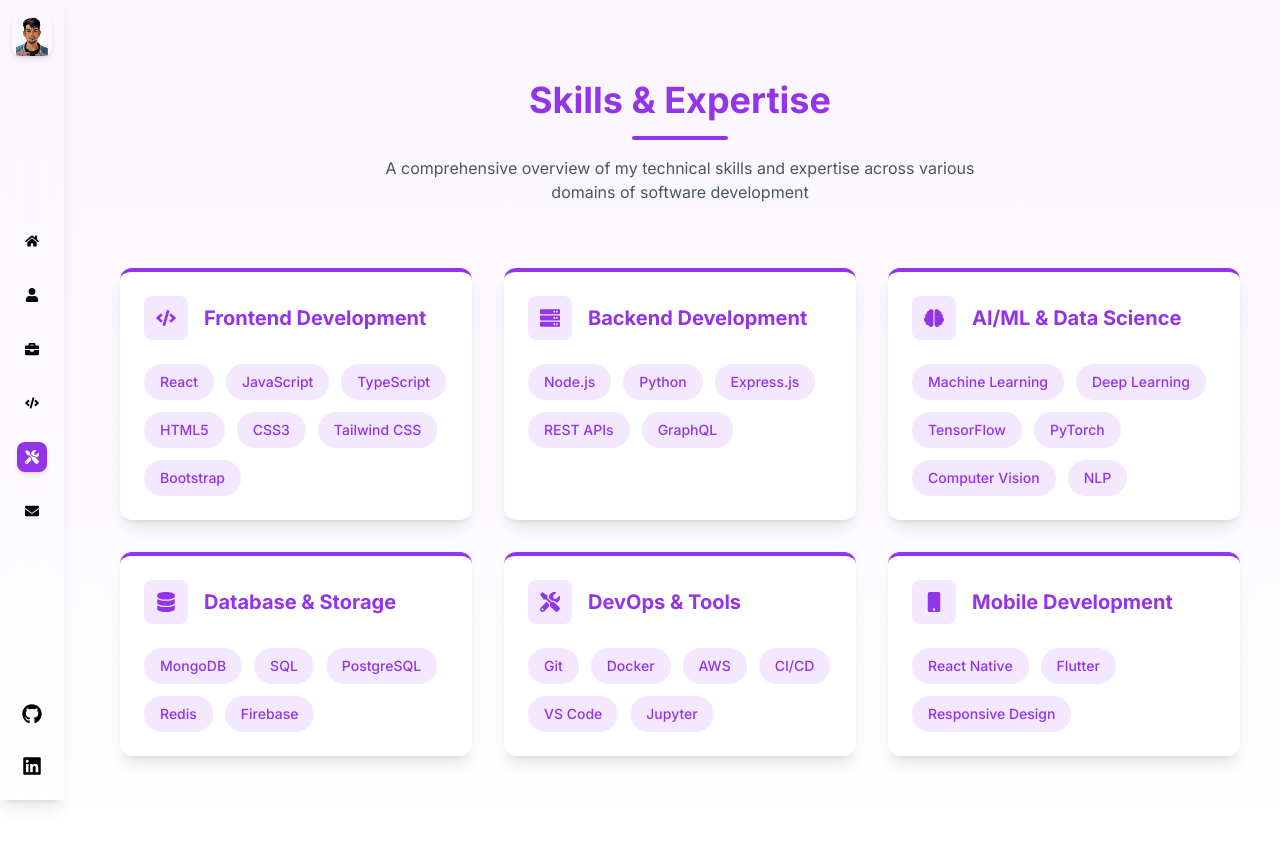
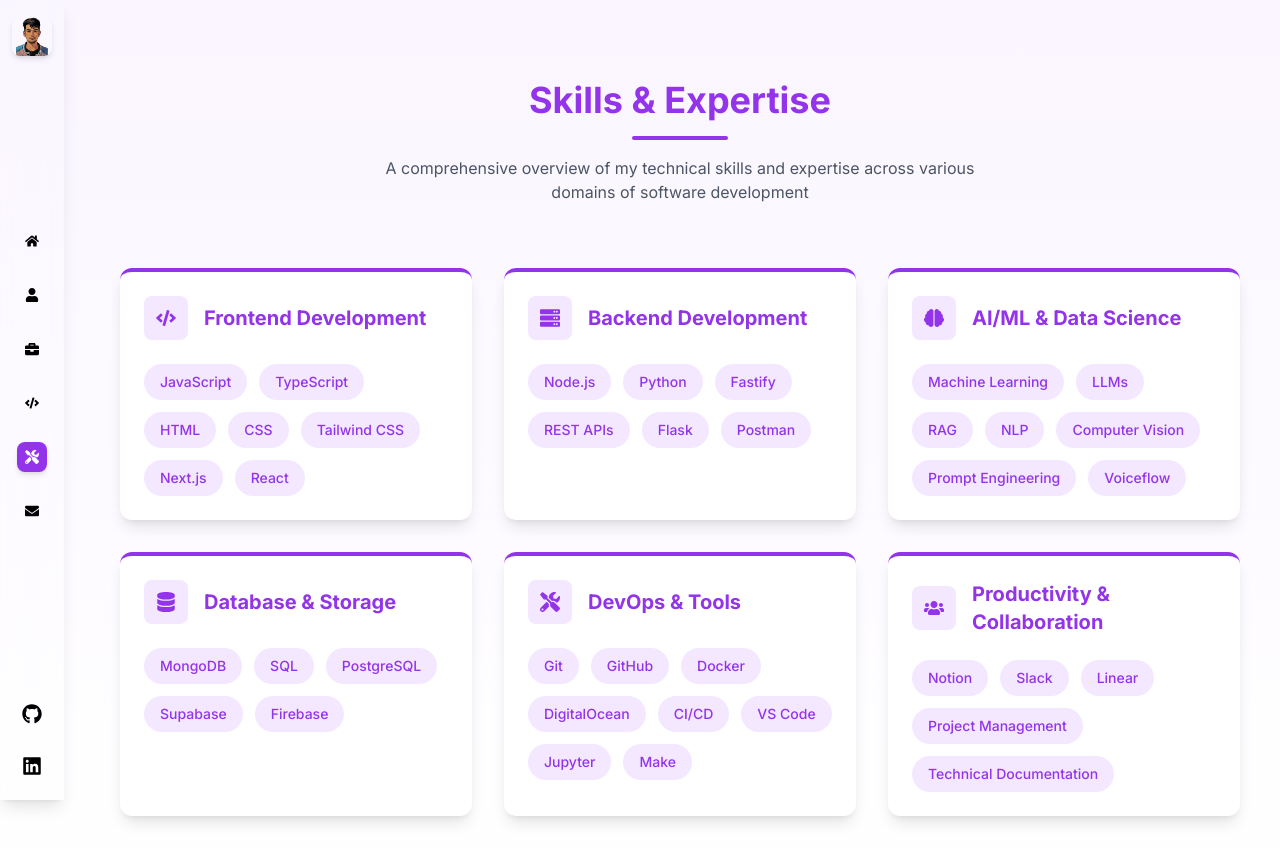
Before and after one commit to Abin-28/Portfolio, a React (Vite) app: page /Portfolio/skills in a window 1280 px wide. Shown: the top 862 px of the page. Before the commit the page ends 836 px from the top, so only its background shows below. Built offline with nearby package versions, Linux system fonts and the light colour scheme.

Commit message:
chore: update README and Skills component to reflect new technologies, features, and skill sets

```diff
--- a/src/components/Skills.jsx
+++ b/src/components/Skills.jsx
@@ -1,7 +1,7 @@
 import React from 'react';
 import { motion } from 'framer-motion';
 import { useInView } from 'react-intersection-observer';
-import { FaCode, FaBrain, FaTools, FaServer, FaDatabase, FaMobile } from 'react-icons/fa';
+import { FaCode, FaBrain, FaTools, FaServer, FaDatabase, FaUsers } from 'react-icons/fa';
 
 const SkillCategory = ({ title, skills, icon: Icon, delay }) => {
   const [ref, inView] = useInView({
@@ -44,33 +44,33 @@
   const skillCategories = [
     {
       title: "Frontend Development",
-      skills: ["React", "JavaScript", "TypeScript", "HTML5", "CSS3", "Tailwind CSS", "Bootstrap"],
+      skills: ["JavaScript", "TypeScript", "HTML", "CSS", "Tailwind CSS", "Next.js", "React"],
       icon: FaCode
     },
     {
       title: "Backend Development",
-      skills: ["Node.js", "Python", "Express.js", "REST APIs", "GraphQL"],
+      skills: ["Node.js", "Python", "Fastify", "REST APIs", "Flask", "Postman"],
       icon: FaServer
     },
     {
       title: "AI/ML & Data Science",
-      skills: ["Machine Learning", "Deep Learning", "TensorFlow", "PyTorch", "Computer Vision", "NLP"],
+      skills: ["Machine Learning", "LLMs", "RAG", "NLP", "Computer Vision", "Prompt Engineering", "Voiceflow"],
       icon: FaBrain
     },
     {
       title: "Database & Storage",
-      skills: ["MongoDB", "SQL", "PostgreSQL", "Redis", "Firebase"],
+      skills: ["MongoDB", "SQL", "PostgreSQL", "Supabase", "Firebase"],
       icon: FaDatabase
     },
     {
       title: "DevOps & Tools",
-      skills: ["Git", "Docker", "AWS", "CI/CD", "VS Code", "Jupyter"],
+      skills: ["Git", "GitHub", "Docker", "DigitalOcean", "CI/CD", "VS Code", "Jupyter", "Make"],
       icon: FaTools
     },
     {
-      title: "Mobile Development",
-      skills: ["React Native", "Flutter", "Responsive Design"],
-      icon: FaMobile
+      title: "Productivity & Collaboration",
+      skills: ["Notion", "Slack", "Linear", "Project Management", "Technical Documentation"],
+      icon: FaUsers
     }
   ];
 
```
Also changed, not shown: 1 other file (tests, documents, lock files or other folders).
